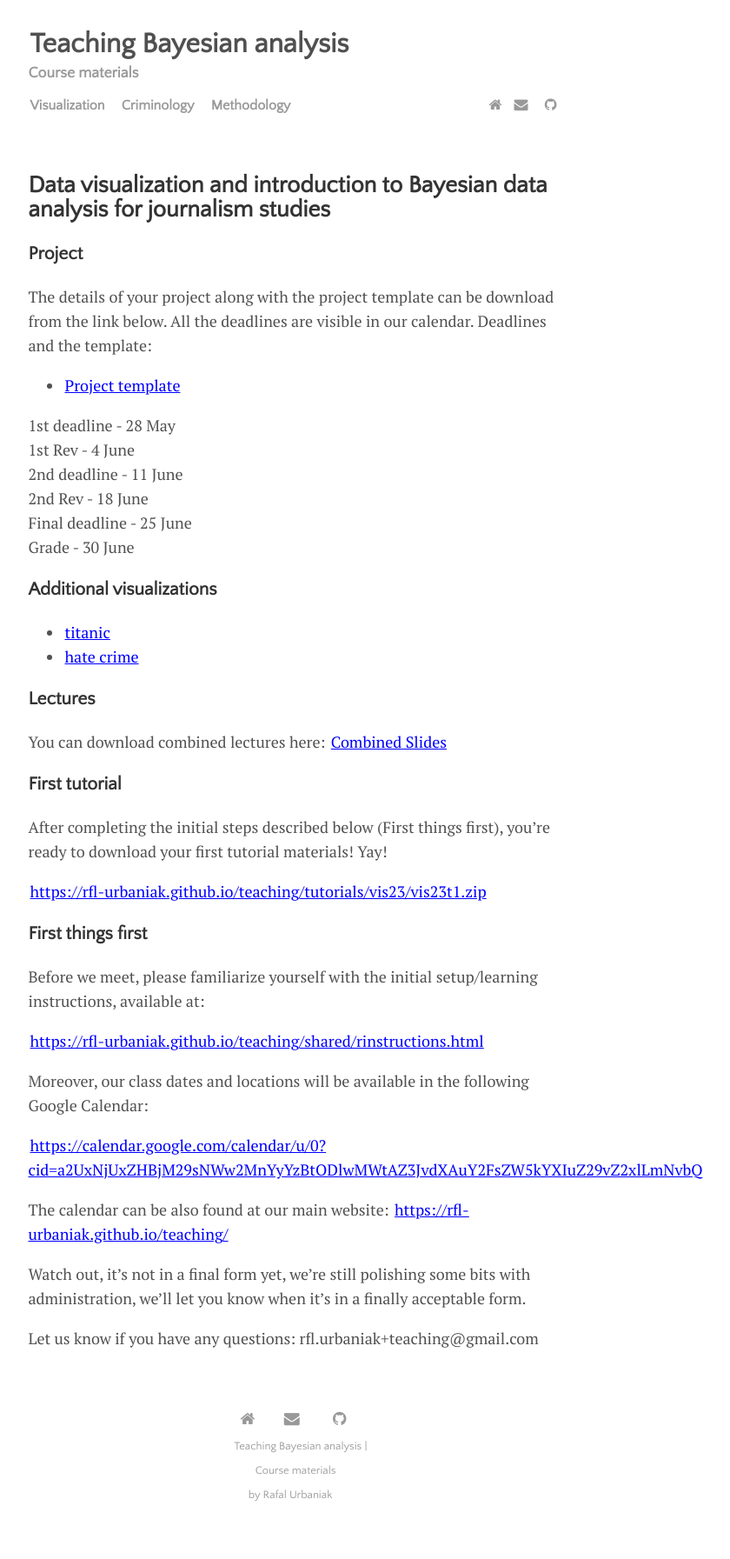
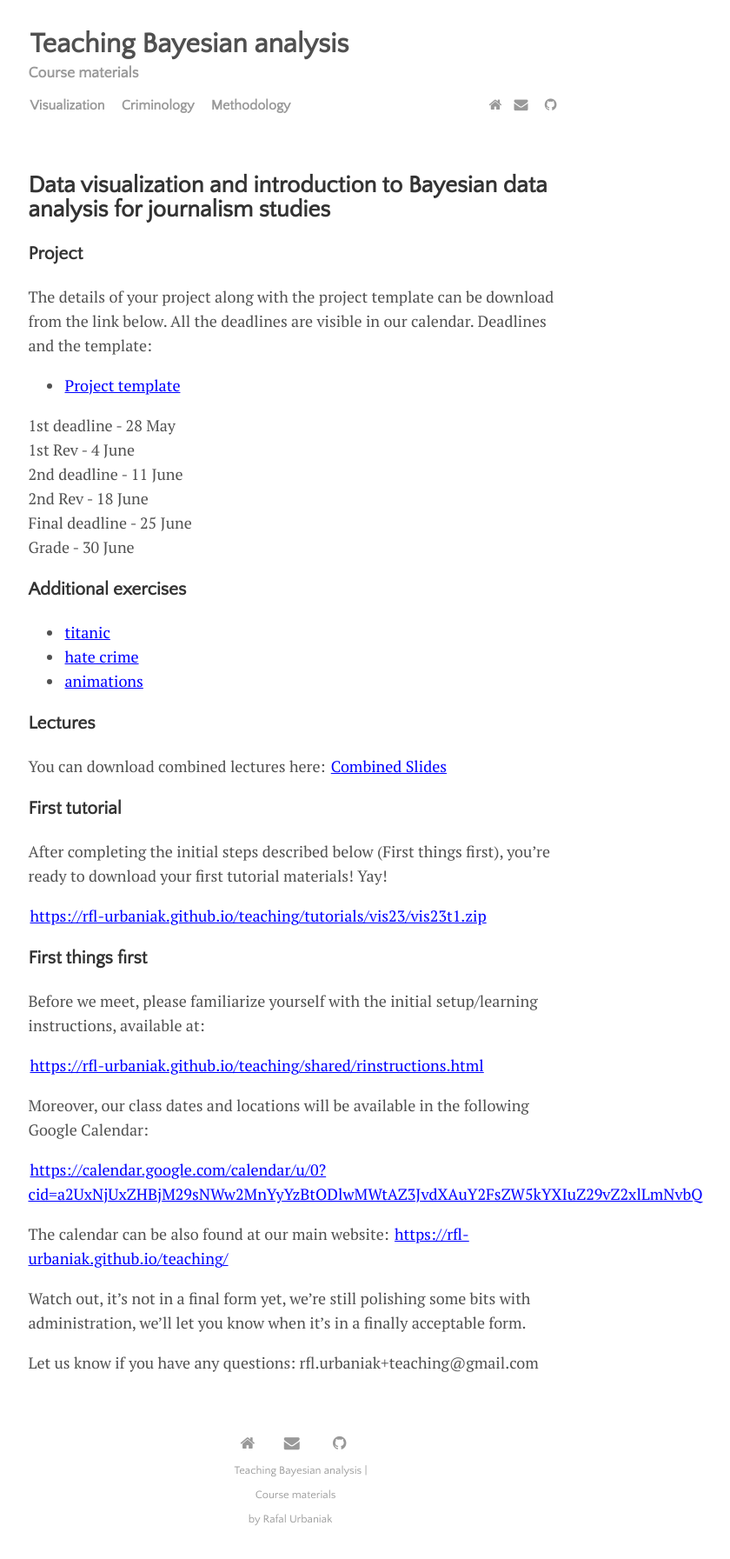
Before and after one commit to rfl-urbaniak/teaching, a Jekyll site: the page built from menu/visualization.md, in a window 1280 px wide. Shown: the whole page at 87% size, without its empty margins (300-1140 px from the left). Built offline with Jekyll 4.4.1, drawn with Linux system fonts in a browser that asks for light colours; before the commit the page ends 1765 px from its top, so only the background shows below that.

Commit message:
adding animations

```diff
--- a/menu/visualization.md
+++ b/menu/visualization.md
@@ -26,10 +26,13 @@
 Grade - 30 June
 
 
-### Additional visualizations
+### Additional exercises
 
 - <a href="https://rfl-urbaniak.github.io/teaching/tutorials/vis23/titanic.zip">titanic</a>
 - <a href="https://rfl-urbaniak.github.io/teaching/tutorials/vis23/hate_crime.zip">hate crime</a>
+- <a href="https://rfl-urbaniak.github.io/teaching/tutorials/vis23/animations">animations</a>
+
+
 
 ### Lectures
 
```
Also changed, not shown: 1 other file.
